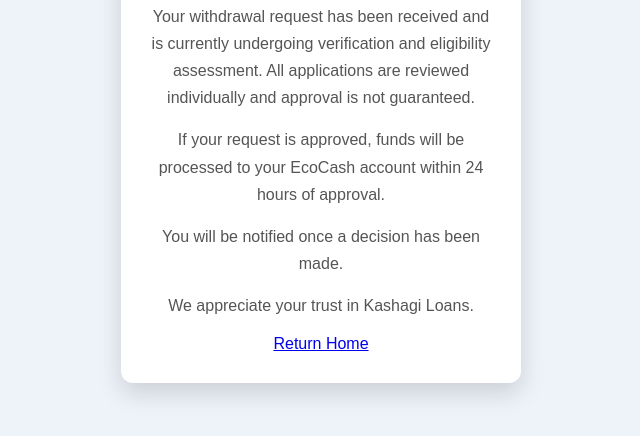
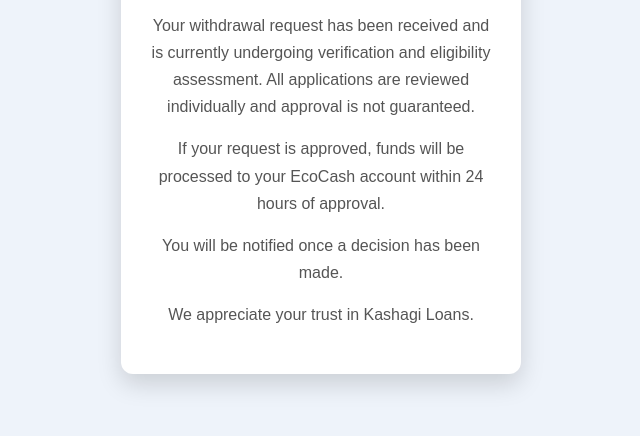
Before and after one commit to loulilly874-gif/Kashagi-loans, a website: page thankyou.html in a window 1280 px wide. Shown: the part 334-770 px from the top of the page, without its empty margins (319-959 px from the left). Drawn offline with Linux system fonts and the light colour scheme.

Commit message:
Update thankyou.html

```diff
--- a/thankyou.html
+++ b/thankyou.html
@@ -74,8 +74,6 @@
 You will be notified once a decision has been made.
 </p><p>
 We appreciate your trust in Kashagi Loans.
-</p><a href="index.html" class="btn">
-Return Home
 </a></div><script>
 
 const ecocashNumber =
```
